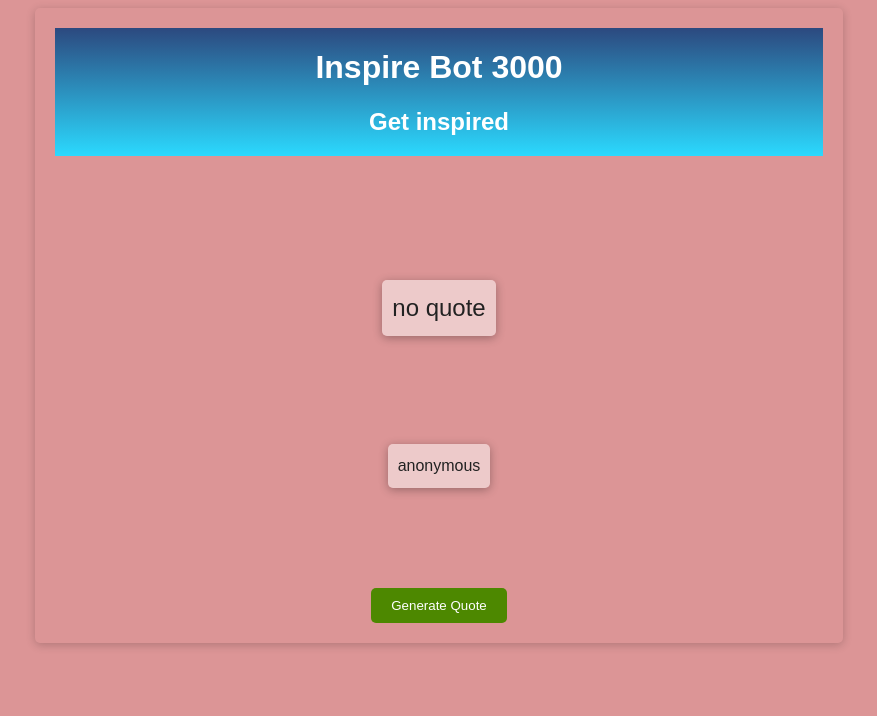
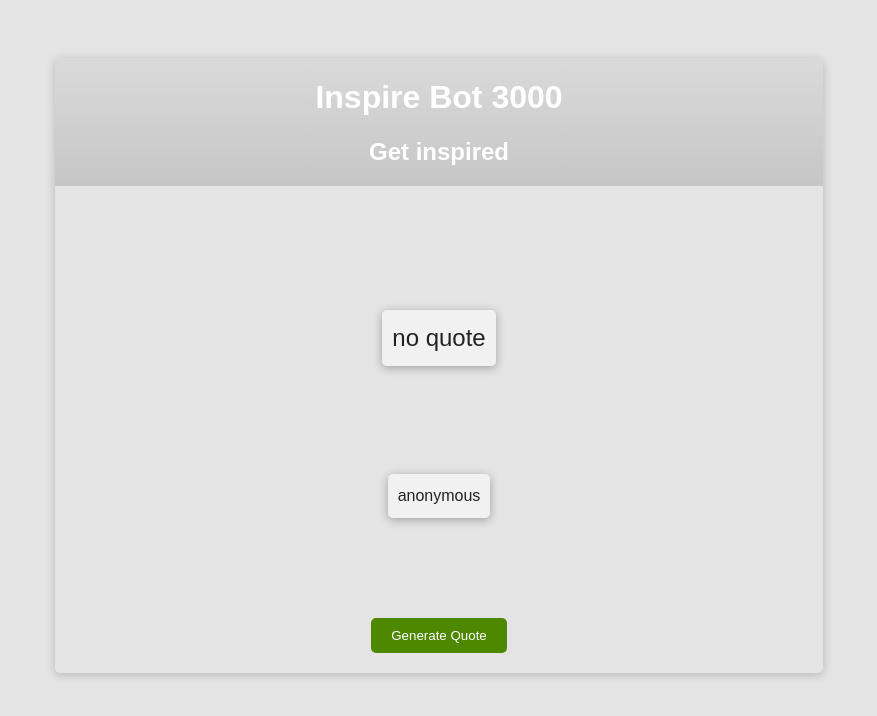
Before and after one commit to chat-gpt-hack/Inspire-GPT, a React (Vite) app: page / in a window 1280 px wide. Shown: the top 716 px of the page, without its empty margins (201-1078 px from the left). Built offline with nearby package versions, Linux system fonts and the light colour scheme.

Commit message:
updated header and changed coloring

```diff
--- a/index.html
+++ b/index.html
@@ -1,13 +1,16 @@
 <!DOCTYPE html>
 <html lang="en">
-  <head>
+
+<head>
     <meta charset="UTF-8" />
     <link rel="icon" type="image/svg+xml" href="/vite.svg" />
     <meta name="viewport" content="width=device-width, initial-scale=1.0" />
-    <title>Vite + React</title>
-  </head>
-  <body>
+    <title>Inspire Bot 3000</title>
+</head>
+
+<body>
     <div id="root"></div>
     <script type="module" src="/src/main.jsx"></script>
-  </body>
+</body>
+
 </html>
--- a/src/index.scss
+++ b/src/index.scss
@@ -1,13 +1,11 @@
 $primary-color: #4d8800;
-$secondary-color: #dc9596;
-
+$secondary-color: #e4e4e4;
 // * Globals * //
 // img {
 //   width: 100%;
 //   height: 100%;
 //   object-fit: cover;
 // }
-
 body {
     background-color: $secondary-color;
     font-family: Arial, sans-serif;
@@ -24,11 +22,11 @@ body {
     justify-content: center;
     align-items: center;
     max-height: 100vh;
-  padding: 20px;
     border-radius: 5px;
     box-shadow: 0 2px 10px rgba(0, 0, 0, 0.2);
     width: 60vw;
-  margin: 0 auto;
+    margin: 50px auto;
+    padding-bottom: 20px;
 }
 
 .header {
@@ -40,7 +38,7 @@ body {
     z-index: 1;
     text-align: center;
     margin: auto;
-  background: linear-gradient(0deg, #2bd9fe 0%, #2c497f 100%);
+    background: linear-gradient(0deg, #c6c6c6 0%, #dadada 100%);
 }
 
 .quote-container {
@@ -65,7 +63,6 @@ button {
     transition: background-color 0.3s ease;
     align-self: center;
     text-align: center;
-
     &:hover {
         background-color: darken($primary-color, 10%);
     }
@@ -73,7 +70,6 @@ button {
 
 .quote-container {
     position: relative;
-
     .img-bg {
         display: flex;
         flex-direction: column;
@@ -82,10 +78,9 @@ button {
         min-height: 50vh;
         min-width: 50vw;
         background-size: contain;
-    // object-fit: cover;
+        object-fit: cover;
         background-repeat: no-repeat;
     }
-
     .quote,
     .author {
         line-height: 1.5;
@@ -96,11 +91,9 @@ button {
         box-shadow: 0 2px 10px rgba(0, 0, 0, 0.3);
         color: #222;
     }
-
     .quote {
         font-size: 1.5rem;
     }
-
     .author {
         width: fit-content;
         margin: 0 auto;
```
Lines whose indentation alone changed are shown as unchanged.
